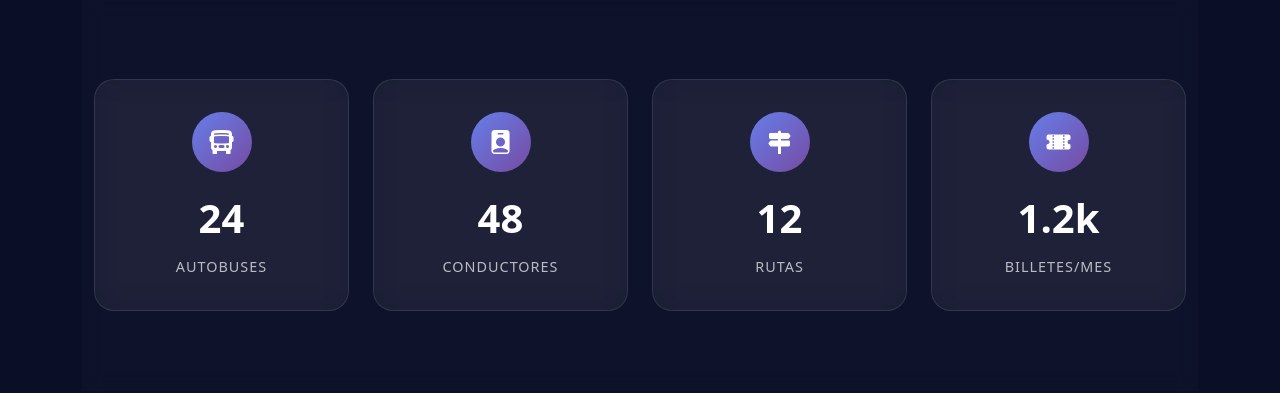
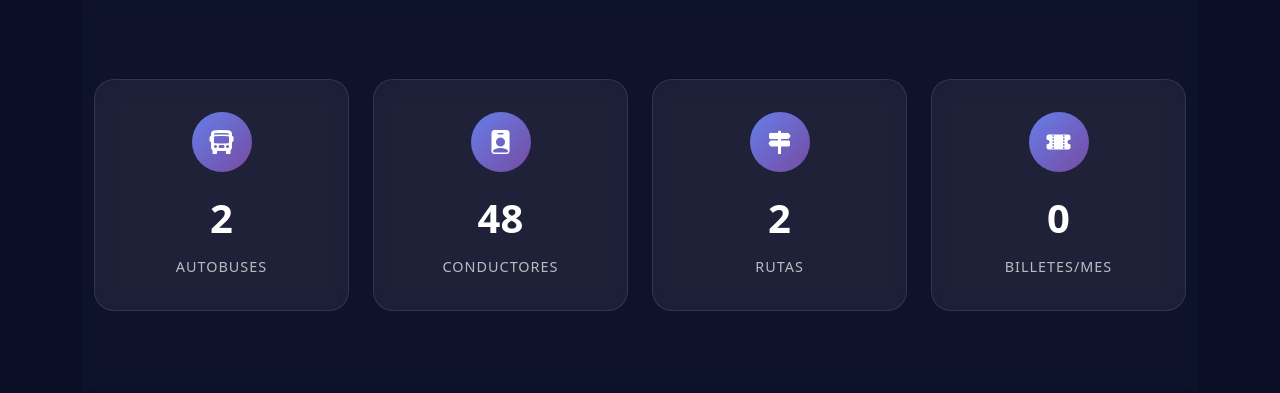
Before and after one commit to ernesto485/Gobus, a Django app: page / in a window 1280 px wide. Shown: the part 884-1277 px from the top of the page. Run offline with Django 5.2, Linux system fonts and the light colour scheme; a user stored in the database is signed in; data comes from the database, SQL or seed files in the repository.

Commit message:
Homepage: estadísticas dinámicas desde la base de datos

```diff
--- a/core/templates/core/home_modern.html
+++ b/core/templates/core/home_modern.html
@@ -42,7 +42,7 @@
           <div class="stat-icon">
             <i class="bi bi-bus-front-fill"></i>
           </div>
-          <div class="stat-number">24</div>
+          <div class="stat-number">{{ num_autobuses }}</div>
           <div class="stat-label">Autobuses</div>
         </div>
       </div>
@@ -51,7 +51,7 @@
           <div class="stat-icon">
             <i class="bi bi-person-badge-fill"></i>
           </div>
-          <div class="stat-number">48</div>
+          <div class="stat-number">{{ num_conductores }}</div>
           <div class="stat-label">Conductores</div>
         </div>
       </div>
@@ -60,7 +60,7 @@
           <div class="stat-icon">
             <i class="bi bi-signpost-2-fill"></i>
           </div>
-          <div class="stat-number">12</div>
+         <div class="stat-number">{{ num_rutas }}</div>
           <div class="stat-label">Rutas</div>
         </div>
       </div>
@@ -69,7 +69,7 @@
           <div class="stat-icon">
             <i class="bi bi-ticket-perforated-fill"></i>
           </div>
-          <div class="stat-number">1.2k</div>
+         <div class="stat-number">{{ num_billetes_mes }}</div>
           <div class="stat-label">Billetes/Mes</div>
         </div>
       </div>
--- a/core/views.py
+++ b/core/views.py
@@ -11,7 +11,19 @@ from .forms import AutobusForm, RutaForm
 
 @login_required
 def home(request):
-    return render(request, 'core/home_modern.html')
+    num_autobuses = Autobus.objects.count()
+    num_rutas = Ruta.objects.count()
+    num_conductores = 48  # valor fijo por ahora
+    num_billetes_mes = 0   # si no hay modelo Billete, dejar 0 o un valor fijo
+
+    context = {
+        'num_autobuses': num_autobuses,
+        'num_rutas': num_rutas,
+        'num_conductores': num_conductores,
+        'num_billetes_mes': num_billetes_mes,
+    }
+
+    return render(request, 'core/home_modern.html', context)
 
 
 @require_POST
```
